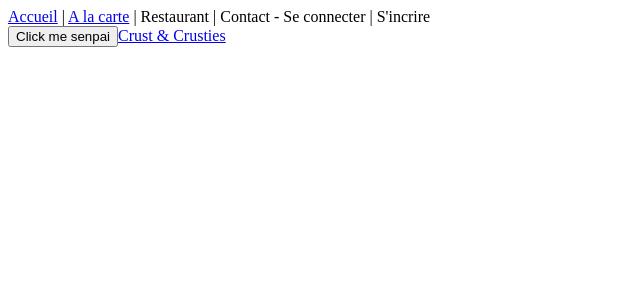
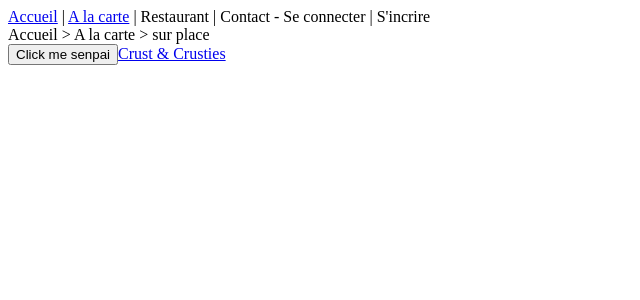
Before and after one commit to Al-Zoldiek/ENI_Pizza_Front, an Angular app: page / in a window 1280 px wide. Shown: the top 300 px of the page, without its empty margins (0-640 px from the left). Built offline with nearby package versions, Linux system fonts and the light colour scheme.

Commit message:
Commit du changement sur le menu (ajout de Accueil > A la carte > Sur place)

```diff
--- a/src/app/app.component.ts
+++ b/src/app/app.component.ts
@@ -10,7 +10,6 @@ export class AppComponent implements OnInit{
   title = 'ENIPizzaFront';
 
   constructor(private appService : AppService) {
-
   }
 
   testMethod() {
--- a/src/app/header/header.component.html
+++ b/src/app/header/header.component.html
@@ -5,4 +5,6 @@
   <span><a>Contact</a></span>     -
   <span><a>Se connecter</a></span> |
   <span><a>S'incrire</a></span>
+  <br>
+  <div><a>Accueil</a> > <a>A la carte</a> > <a>sur place</a></div>
 </nav>
```
